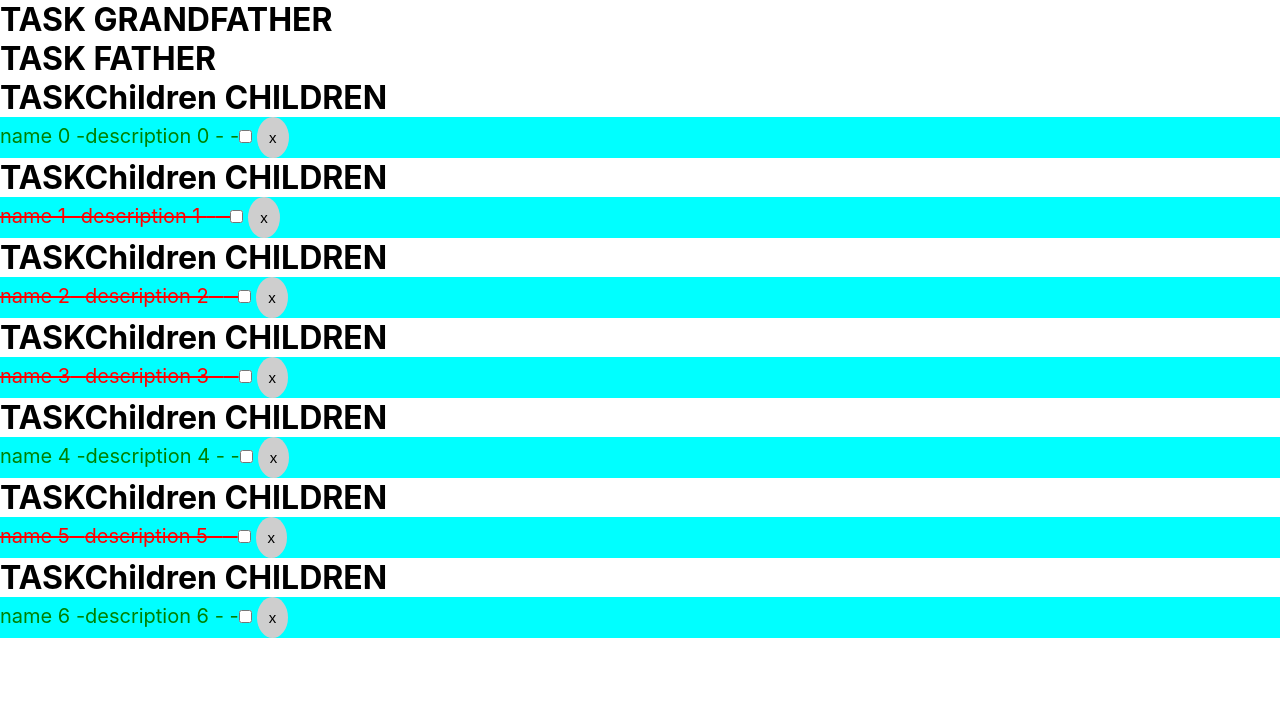
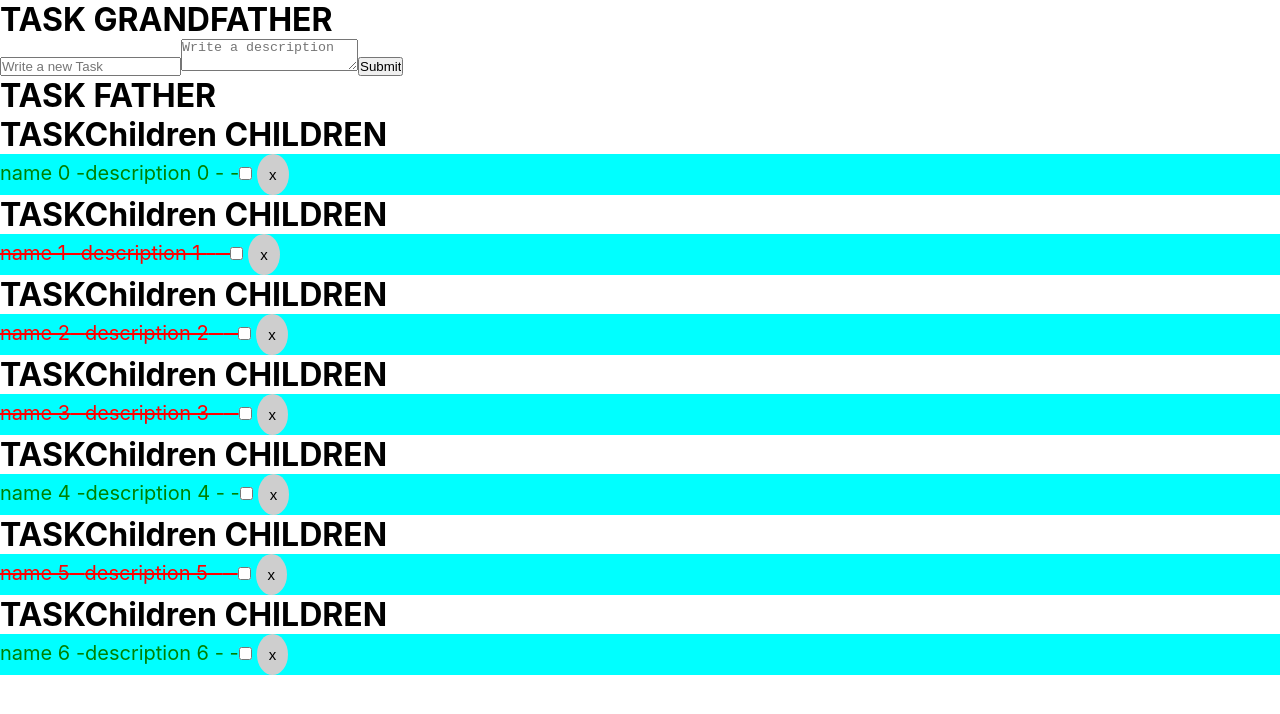
Before and after one commit to saulwolfdev/react-review, a React (Create React App) app: page / in a window 1280 px wide. Shown: the top 714 px of the page. Built offline with nearby package versions, Linux system fonts and the light colour scheme.

Commit message:
Se creo un formulario se obtuvo los datos del formulario, para cambiar el estado del formulario

```diff
--- a/src/App.js
+++ b/src/App.js
@@ -1,6 +1,7 @@
 import React, { Component } from 'react';
 import tasks from "./sample/tasks.json";
 import Tasks from './components/Tasks.js';
+import TaskForm from './components/TaskForm.js';
 class App extends Component {
 		constructor(props) {
 		super(props)
@@ -12,6 +13,7 @@ class App extends Component {
     return (
       <div>
 		  <h1>TASK GRANDFATHER</h1>
+		  <TaskForm/>
 		  <Tasks taskGrandFather={this.state.tasksGrandFather}/>
 	  </div>
      );
--- /dev/null
+++ b/src/components/TaskForm.js
@@ -0,0 +1,44 @@
+import React, { Component } from 'react';
+class TaskForm extends Component {
+	constructor(props) {
+		super(props);
+		this.state = {
+			title:"",
+			description:""
+		 };
+	}
+	onSubmit=(e)=>{
+		e.preventDefault()
+		console.log("Enviando de datos")
+	}
+	onChange=e=>{
+		console.log(e.target.value)
+		console.log("Datos cargados")
+		this.setState({
+			[e.target.name]:e.target.value
+		})
+	}
+	render() {
+		return (
+			<div>
+				<form onSubmit={this.onSubmit}>
+					<input
+						name="title"
+						type="text"
+						placeholder="Write a new Task"
+						onChange={this.onChange}
+						value={this.state.title}/>
+					<textarea
+						name="description"
+						type="text"
+						placeholder="Write a description"
+						onChange={this.onChange}
+						value={this.state.description}></textarea>
+					<input type="submit"/>
+				</form>
+			</div>
+		);
+	}
+}
+
+export default TaskForm;
--- a/src/index.css
+++ b/src/index.css
@@ -13,6 +13,6 @@ code {
 }
 *{
 	padding: 0;
-	border: 0;
+	/* border: 0; */
 	margin: 0;
 }
```
